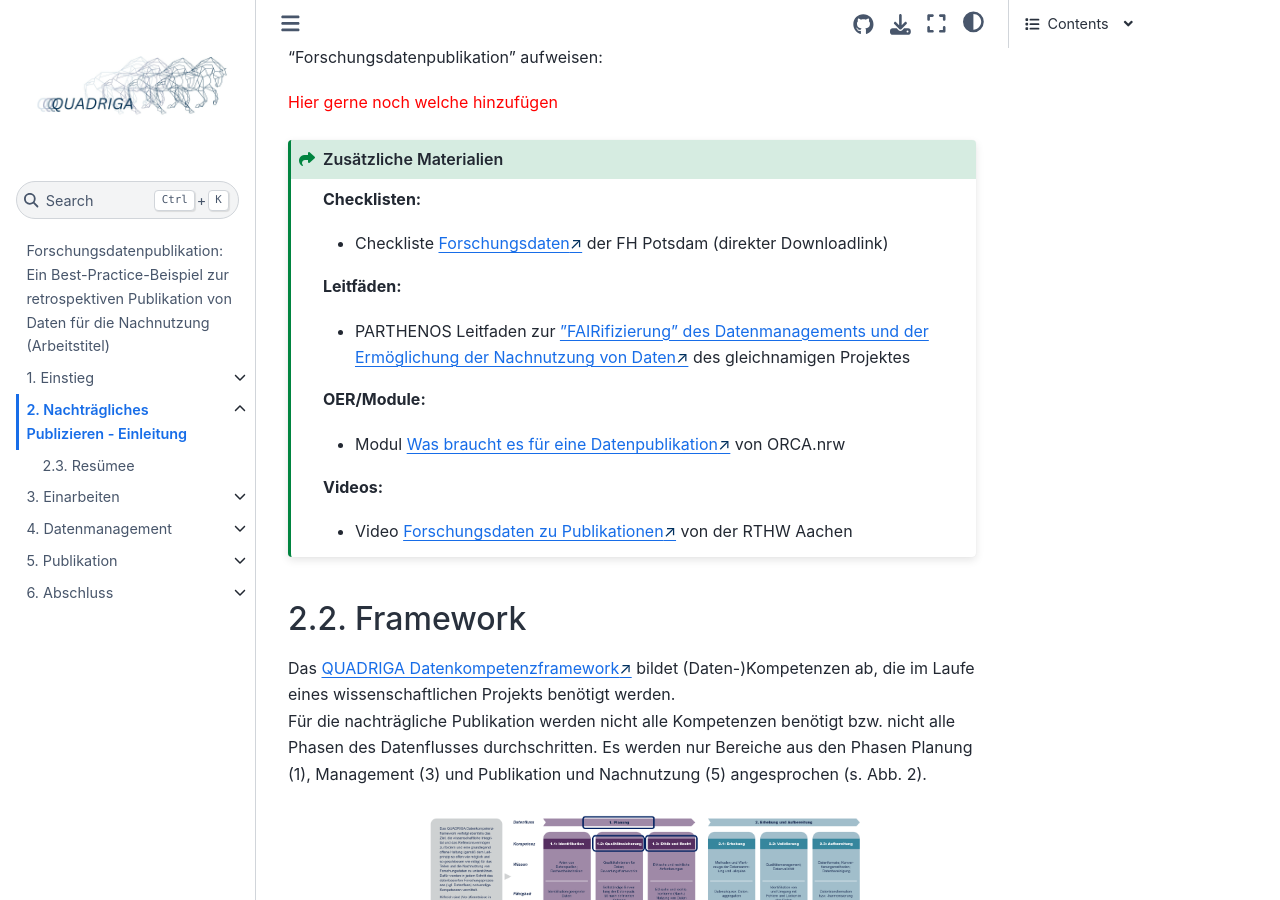
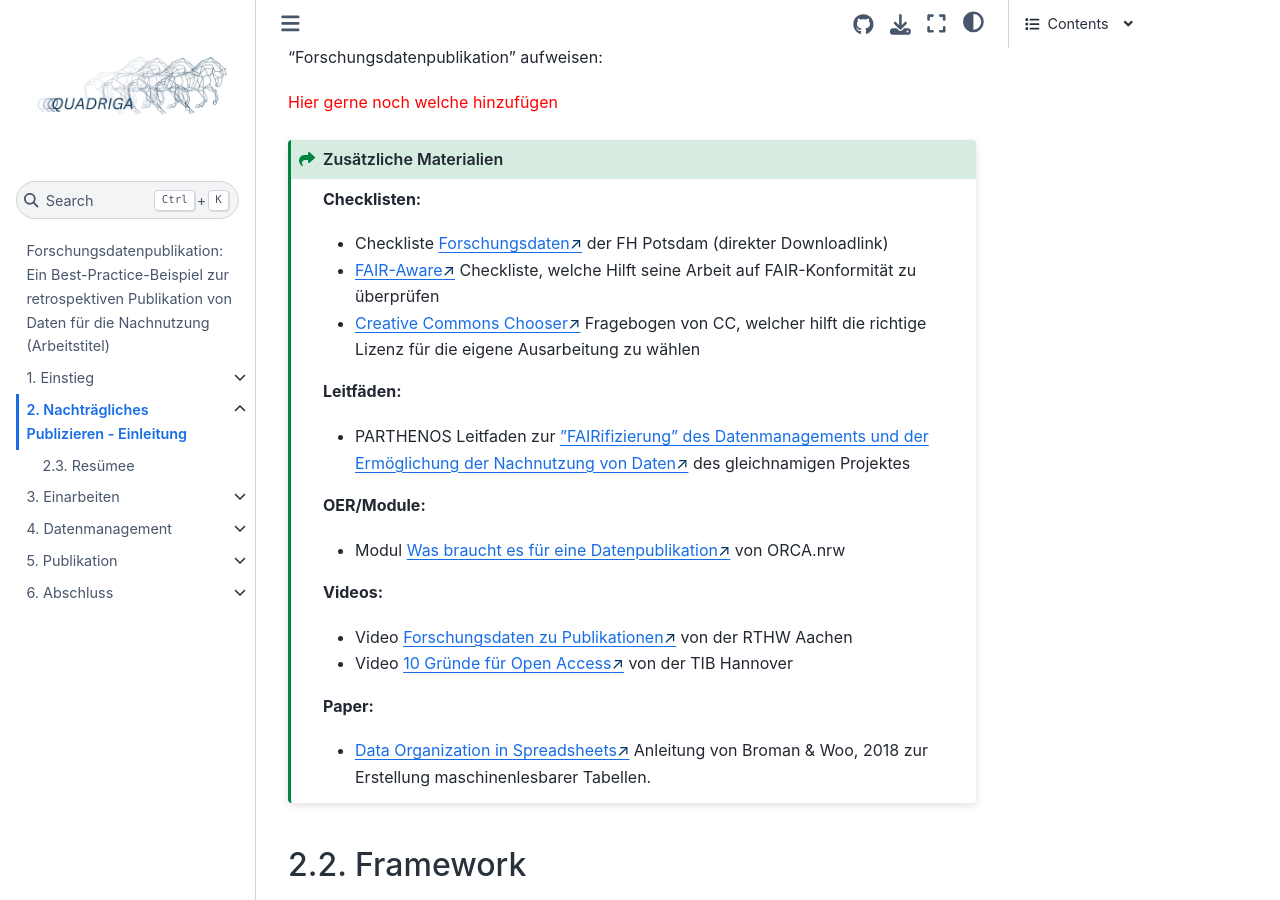
Before and after one commit to quadriga-dk/Tabelle-Fallstudie-4, a Jupyter Book: the page built from Kapitel1_NachPub/einleitung.md, in a window 1280 px wide and 900 px high, scrolled down 637 px. Built offline with Jupyter Book 1.0.4 settings and Sphinx 7.4.7 and the Sphinx Book theme 1.1.4, drawn with Linux system fonts in a browser that asks for light colours.

Commit message:
Ressourcen hinzugefügt

````diff
--- a/Kapitel1_NachPub/einleitung.md
+++ b/Kapitel1_NachPub/einleitung.md
@@ -38,6 +38,8 @@ Folgend finden Sie einige Materialien aufgelistet, die ebenfalls einen Bezug zum
 
 **Checklisten:**
 - Checkliste <a href="https://www.fh-potsdam.de/media/9516/download" class="external-link" target="_blank">Forschungsdaten</a> der FH Potsdam (direkter Downloadlink)
+- <a href="https://fairaware.dans.knaw.nl/" class="external-link" target="_blank">FAIR-Aware</a> Checkliste, welche Hilft seine Arbeit auf FAIR-Konformität zu überprüfen
+- <a href="https://www.fh-potsdam.de/media/9516/download" class="external-link" target="_blank">Creative Commons Chooser</a> Fragebogen von CC, welcher hilft die richtige Lizenz für die eigene Ausarbeitung zu wählen
 
 **Leitfäden:**
 - PARTHENOS Leitfaden zur <a href="https://zenodo.org/records/3363078" class="external-link" target="_blank">"FAIRifizierung" des Datenmanagements und der Ermöglichung der Nachnutzung von Daten</a> des gleichnamigen Projektes
@@ -47,7 +49,10 @@ Folgend finden Sie einige Materialien aufgelistet, die ebenfalls einen Bezug zum
 
 **Videos:**
 - Video <a href="https://www.youtube.com/watch?v=GuIQO3cFIuw" class="external-link" target="_blank">Forschungsdaten zu Publikationen</a> von der RTHW Aachen
+- Video <a href="https://av.tib.eu/media/51995" class="external-link" target="_blank">10 Gründe für Open Access</a> von der TIB Hannover
 
+**Paper:**
+- <a href="https://www.tandfonline.com/doi/full/10.1080/00031305.2017.1375989#d1e183" class="external-link" target="_blank">Data Organization in Spreadsheets</a> Anleitung von Broman & Woo, 2018 zur Erstellung maschinenlesbarer Tabellen.
 ```
 
 ## Framework
````
